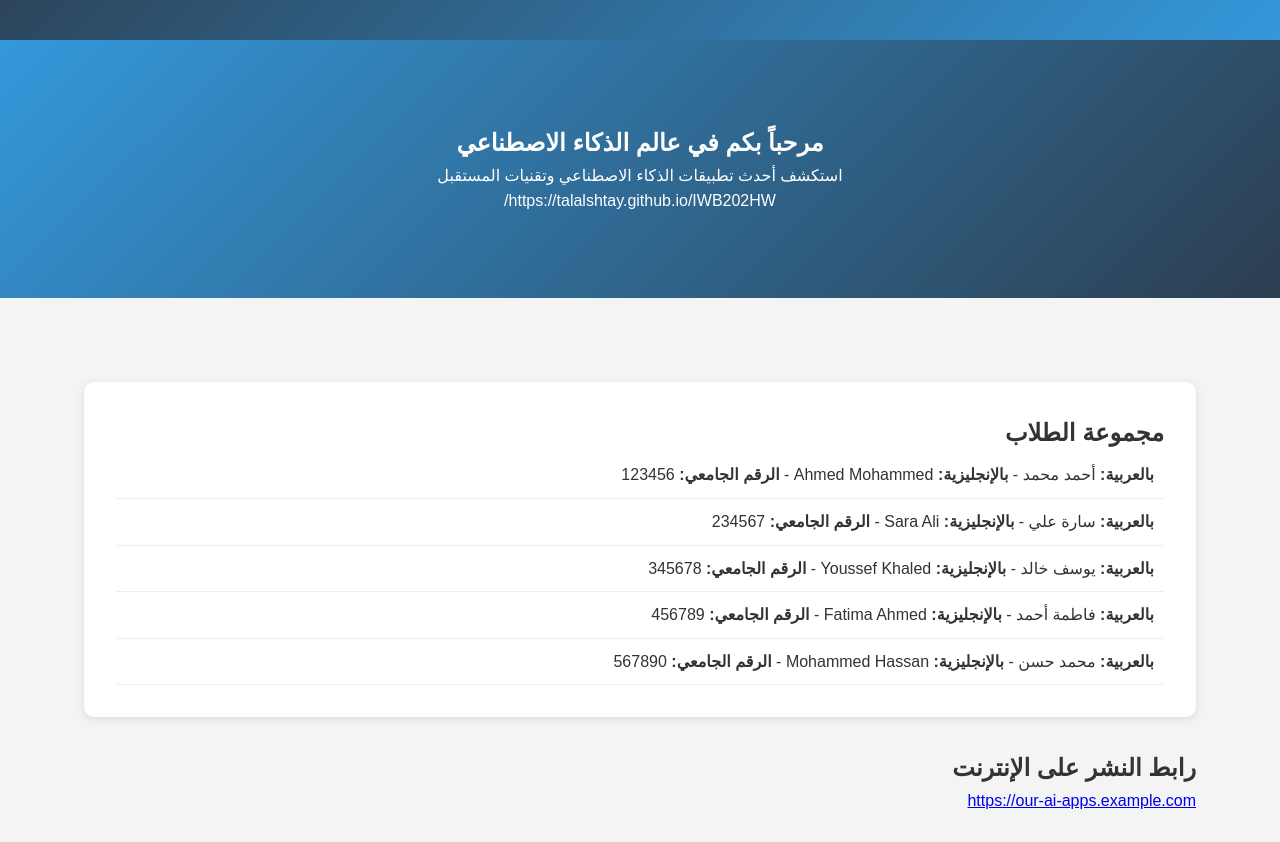
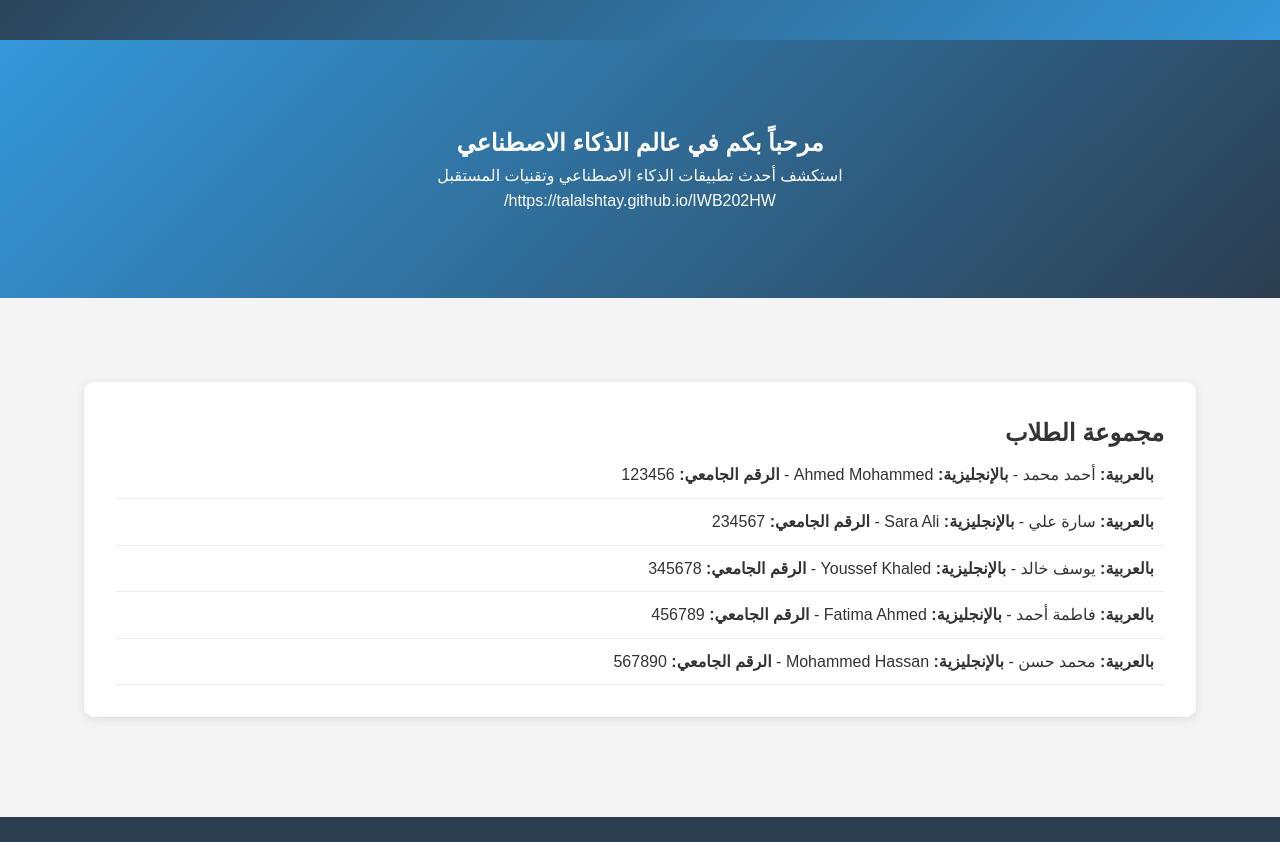
Before and after one commit to talalShtay/IWB202HW, a plain HTML site: page index.html in a window 1280 px wide. Shown: the part 110-952 px from the top of the page. Drawn offline with Linux system fonts and the light colour scheme.

Commit message:
Update index.html

```diff
--- a/index.html
+++ b/index.html
@@ -63,18 +63,7 @@
           </div>
         </section>
 
-        <section class="list">
-          <h2>رابط النشر على الإنترنت</h2>
-          <p>
-            <a
-              href="https://our-ai-apps.example.com"
-              target="_blank"
-              rel="noopener noreferrer"
-            >
-              https://our-ai-apps.example.com
-            </a>
-          </p>
-        </section>
+
 
 
       </div>
```
